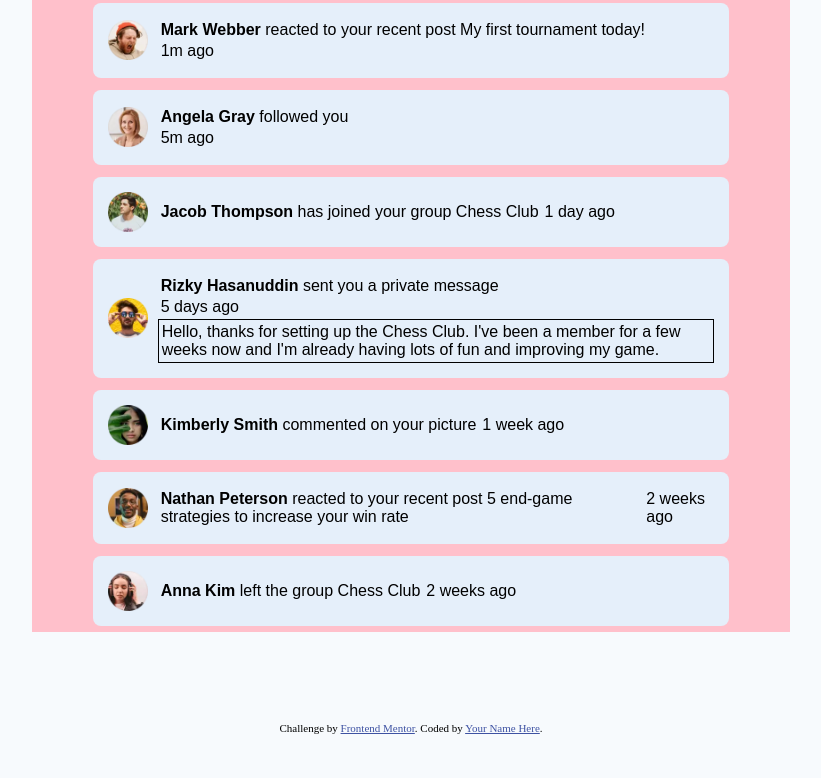
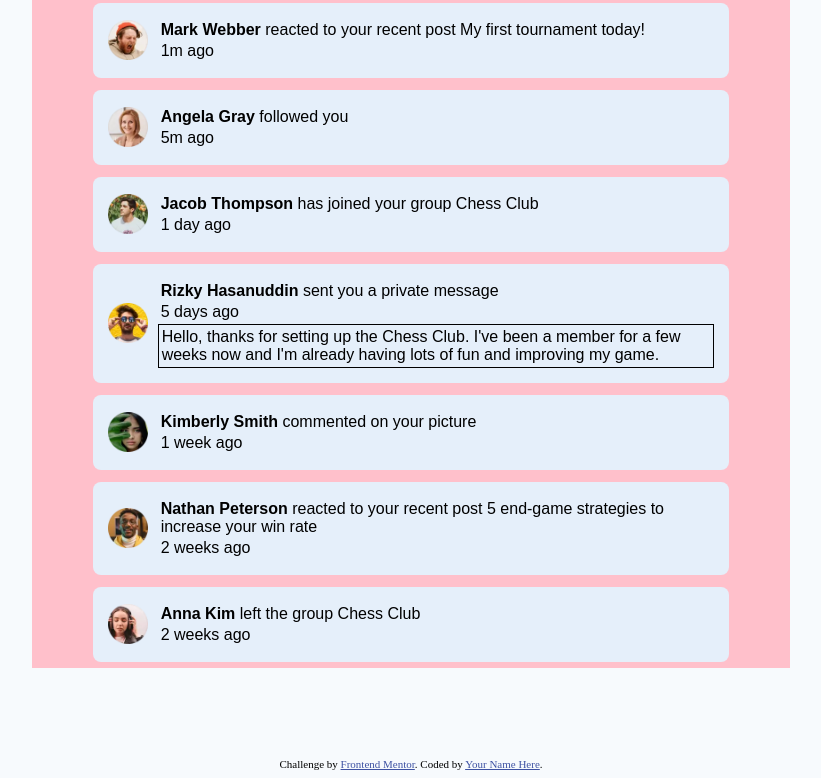
Before and after one commit to DBurgess93/notifications-page, a plain HTML site: page index.html in a window 1280 px wide. Shown: the part 79-857 px from the top of the page, without its empty margins (229-1050 px from the left). Before the commit the page ends 821 px from the top, so only its background shows below. Drawn offline with Linux system fonts and the light colour scheme.

Commit message:
notification layout error fix

```diff
--- a/index.html
+++ b/index.html
@@ -44,8 +44,8 @@
       <img src="assets/images/avatar-jacob-thompson.webp" alt="">
       <div class="content">
         <p><span>Jacob Thompson</span> has joined your group Chess Club</p>
+        <p>1 day ago</p>
       </div>
-      <p>1 day ago</p>
     </div>
     <div class="notification">
       <img src="assets/images/avatar-rizky-hasanuddin.webp" alt="">
@@ -62,22 +62,22 @@
       <img src="assets/images/avatar-kimberly-smith.webp" alt="">
       <div class="content">
       <p><span>Kimberly Smith</span> commented on your picture</p>
-      </div>
       <p>1 week ago</p>
+    </div>
     </div>
     <div class="notification">
       <img src="assets/images/avatar-nathan-peterson.webp" alt="">
       <div class="content">
         <p><span>Nathan Peterson</span> reacted to your recent post 5 end-game strategies to increase your win rate</p>
+        <p>2 weeks ago</p>
       </div>
-      <p>2 weeks ago</p>
     </div>
     <div class="notification">
       <img src="assets/images/avatar-anna-kim.webp" alt="">
       <div class="content">
         <p><span>Anna Kim</span> left the group Chess Club</p>
+        <p>2 weeks ago</p>
       </div>
-      <p>2 weeks ago</p>
     </div>
   </div>
   <br>
--- a/styles.css
+++ b/styles.css
@@ -6,19 +6,18 @@ body {
 .container-notification-panel {
   margin: 0 auto;
   max-width: 60%;
+  display: flex;
+  flex-direction: column;
+  align-items: center;
   font-family: 'Plus Jakarta Sans', sans-serif;
   font-weight: 500;
   background: pink;
-  display: flex;
-  flex-direction: column;
-  align-items: center;
 }
 
 .header-notification {
   display: flex;
   justify-content: space-between;
   align-items: center;
-  width: ;
 }
 
 .header-notification-panel h2 {
```
